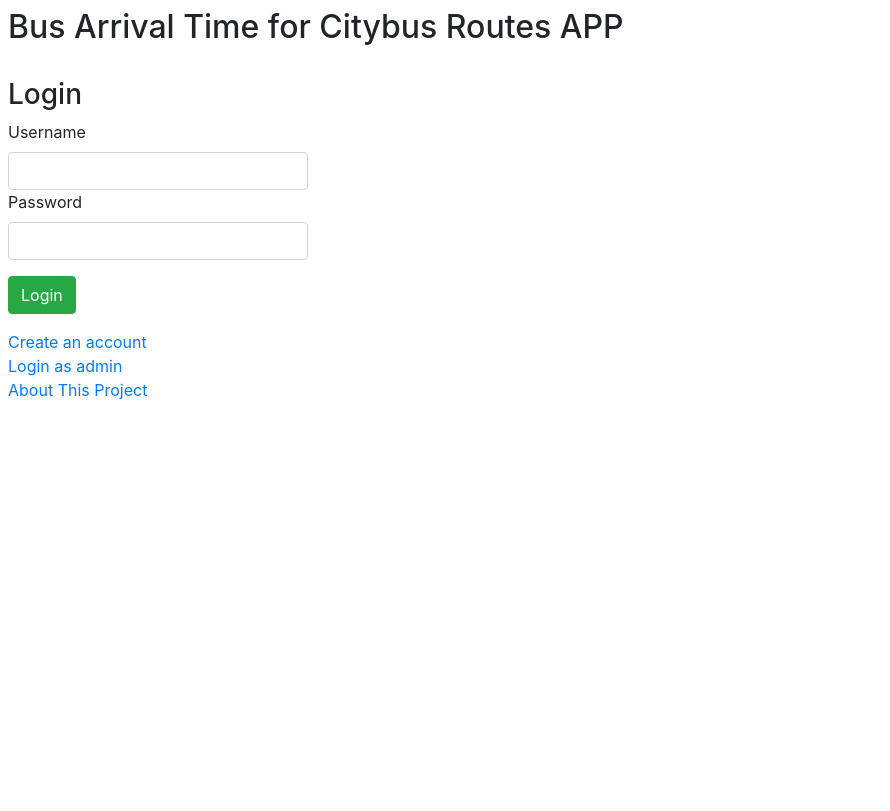
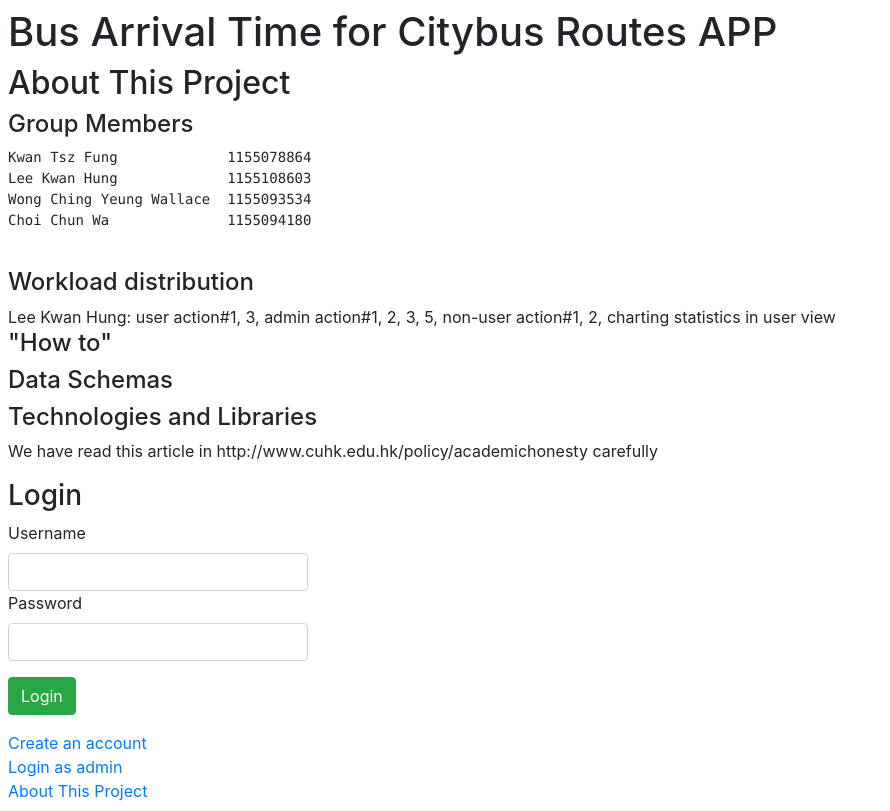
Before and after one commit to CSCI2720Group10/Bus-arrival-time-for-Citybus-routes, a plain HTML site: page root.html in a window 1280 px wide. Shown: the whole page, without its empty margins (0-890 px from the left). Drawn offline with nearby package versions, Linux system fonts and the light colour scheme.

Commit message:
About project conten move to the root page

```diff
--- a/root.html
+++ b/root.html
@@ -14,7 +14,30 @@
     </head>
     <body>
 		<div id="content" class="m-2">
-			<h2>Bus Arrival Time for Citybus Routes APP</h2><br>
+			<h1>Bus Arrival Time for Citybus Routes APP</h1>
+            <h2>About This Project</h2>
+            <h4>Group Members</h4>
+
+            <pre>Kwan Tsz Fung		  1155078864
+Lee Kwan Hung		  1155108603
+Wong Ching Yeung Wallace  1155093534
+Choi Chun Wa              1155094180
+            </pre>
+           <h4>Workload distribution</h4>
+            Lee Kwan Hung: user action#1, 3, admin action#1, 2, 3, 5, non-user action#1, 2, charting statistics in user view
+
+            <h4>"How to"</h4>
+            <h4>Data Schemas</h4>
+            <h4>Technologies and Libraries</h4>
+            <p> We have read this article in http://www.cuhk.edu.hk/policy/academichonesty carefully</p>
+
+
+
+
+
+
+
+
             <h3>Login</h3>
 			<form>
 				<div class="form-group">
```
